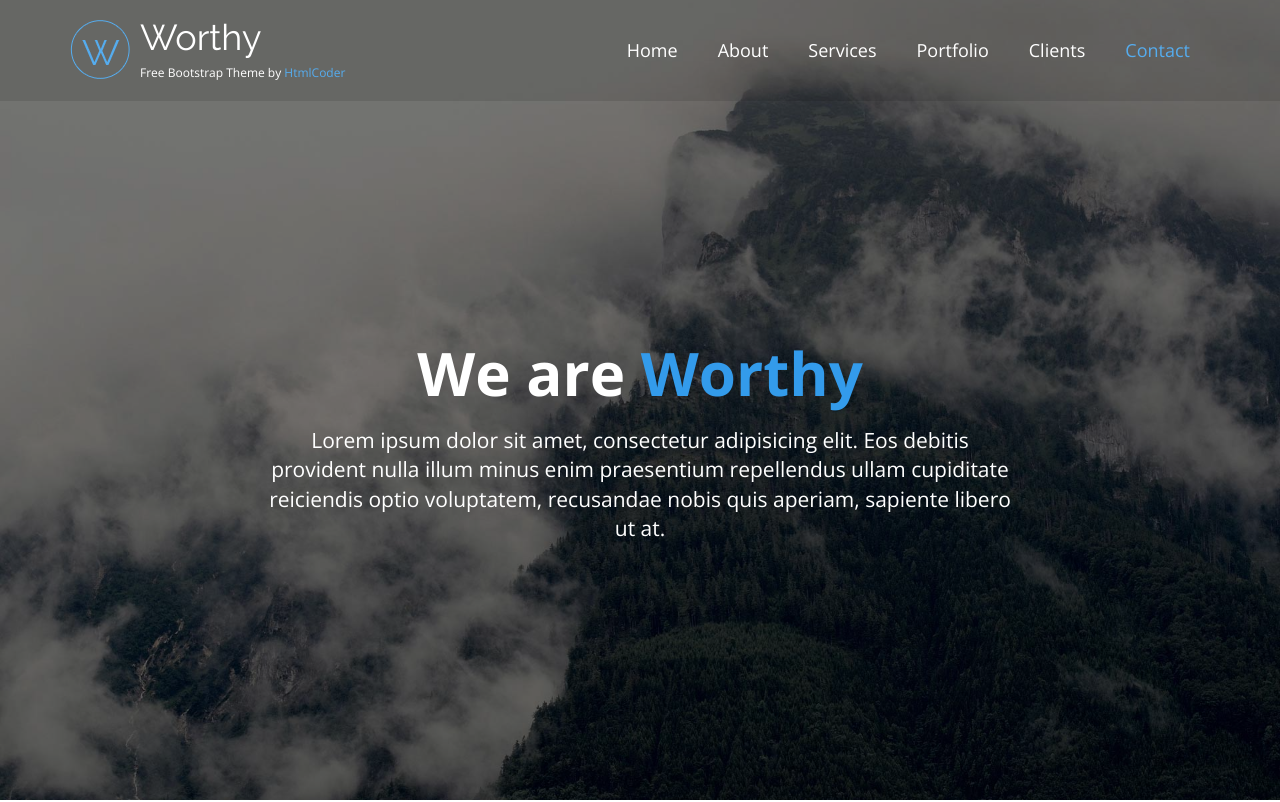
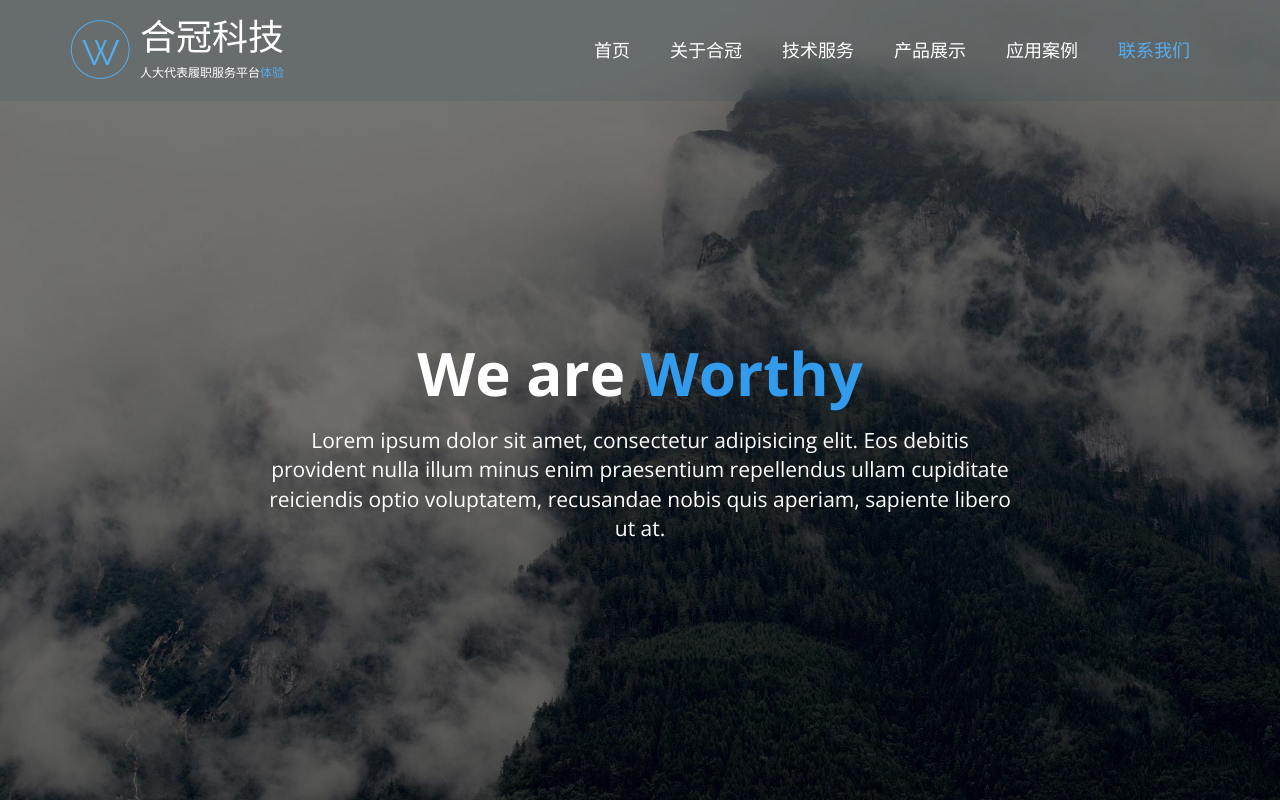
Before and after one commit to robbinho/learning, a plain HTML site: page ccweb-worthy/index.html in a window 1280 px wide. Shown: the top 802 px of the page. Drawn offline with nearby package versions, Linux system fonts and the light colour scheme.

Commit message:
modified worthy index.html for coocro.com

```diff
--- a/ccweb-worthy/css/style.css
+++ b/ccweb-worthy/css/style.css
@@ -116,7 +116,7 @@ blockquote {
 ----------------------------------------------------------------------------- */
 .header {
 	color: #ffffff;
-	background-color: rgba(0, 0, 0, 0.10);
+	background-color: rgba(0, 63, 76, 0.10);
 	padding: 10px 0;
 	-webkit-transition: all 0.2s ease-in-out;
 	-moz-transition: all 0.2s ease-in-out;
@@ -511,7 +511,7 @@ textarea {
 /* Fixed Header
 ----------------------------------------------------------------------------- */
 .fixed-header-on .header {
-	background-color: rgba(0, 0, 0, 0.95);
+	background-color: rgba(0, 63, 76, 0.85);
 	padding: 5px 0;
 }
 .fixed-header-on .site-name {
--- a/ccweb-worthy/index.html
+++ b/ccweb-worthy/index.html
@@ -1,13 +1,13 @@
 <!DOCTYPE html>
 <!--[if IE 9]> <html lang="en" class="ie9"> <![endif]-->
 <!--[if !IE]><!-->
-<html lang="en">
+<html lang="zh">
 <!--<![endif]-->
 	<head>
 		<meta charset="utf-8">
-		<title>Worthy | Free Powerful Theme by HtmlCoder</title>
-		<meta name="description" content="Worthy a Bootstrap-based, Responsive HTML5 Template">
-		<meta name="author" content="htmlcoder.me">
+		<title>合冠科技</title>
+		<meta name="description" content="河南合冠科技有限公司 人大代表履职服务平台 合冠科技 定制开发">
+		<meta name="author" content="www.coocro.com">
 
 		<!-- Mobile Meta -->
 		<meta name="viewport" content="width=device-width, initial-scale=1.0">
@@ -53,13 +53,13 @@
 
 							<!-- logo -->
 							<div class="logo smooth-scroll">
-								<a href="#banner"><img id="logo" src="images/logo.png" alt="Worthy"></a>
+								<a href="#banner"><img id="logo" src="images/logo.png" alt="合冠科技"></a>
 							</div>
 
 							<!-- name-and-slogan -->
 							<div class="site-name-and-slogan smooth-scroll">
-								<div class="site-name"><a href="#banner">Worthy</a></div>
-								<div class="site-slogan">Free Bootstrap Theme by <a target="_blank" href="http://htmlcoder.me">HtmlCoder</a></div>
+								<div class="site-name"><a href="#banner">合冠科技</a></div>
+								<div class="site-slogan">人大代表履职服务平台<a target="_blank" href="http://rd.rmdbdh.com">体验</a></div>
 							</div>
 
 						</div>
@@ -94,12 +94,12 @@
 										<!-- Collect the nav links, forms, and other content for toggling -->
 										<div class="collapse navbar-collapse scrollspy smooth-scroll" id="navbar-collapse-1">
 											<ul class="nav navbar-nav navbar-right">
-												<li class="active"><a href="#banner">Home</a></li>
-												<li><a href="#about">About</a></li>
-												<li><a href="#services">Services</a></li>
-												<li><a href="#portfolio">Portfolio</a></li>
-												<li><a href="#clients">Clients</a></li>
-												<li><a href="#contact">Contact</a></li>
+												<li class="active"><a href="#banner">首页</a></li>
+												<li><a href="#about">关于合冠</a></li>
+												<li><a href="#services">技术服务</a></li>
+												<li><a href="#portfolio">产品展示</a></li>
+												<li><a href="#clients">应用案例</a></li>
+												<li><a href="#contact">联系我们</a></li>
 											</ul>
 										</div>
 
@@ -1055,7 +1055,7 @@
 				<div class="container">
 					<div class="row">
 						<div class="col-md-12">
-							<p class="text-center">Copyright © 2014 Worthy by <a target="_blank" href="http://htmlcoder.me">HtmlCoder</a>.</p>
+							<p class="text-center">Copyright © 2014-2017 河南合冠科技有限公司 <a target="_blank" href="http://www.coocro.com">www.coocro.com</a>.</p>
 						</div>
 					</div>
 				</div>
```
